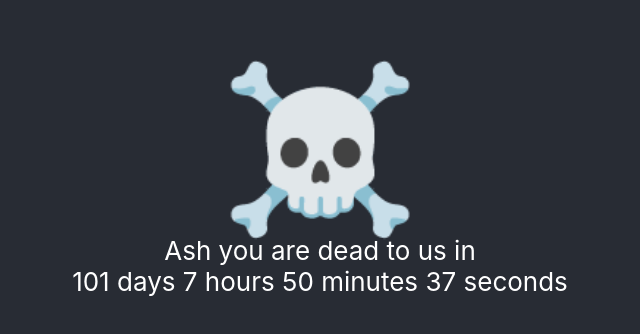
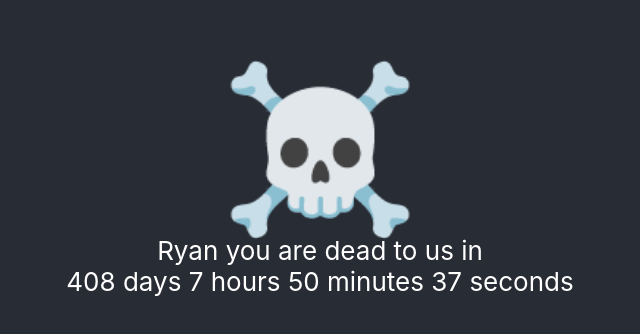
Before and after one commit to jonoHawkins/death-clock, a React (Create React App) app: page / in a window 1280 px wide. Shown: the part 214-548 px from the top of the page, without its empty margins (320-960 px from the left). Built offline with nearby package versions, Linux system fonts and the light colour scheme.

Commit message:
added ryan to death clock

```diff
--- a/src/App.js
+++ b/src/App.js
@@ -5,8 +5,8 @@ import DeathCountdown from './DeathCountdown';
 function App() {
   return (
     <DeathCountdown
-      colleagueName="Ash"
-      end="2020-05-15 17:30"
+      colleagueName="Ryan"
+      end="2021-03-18 17:30"
     />
   );
 }
```
